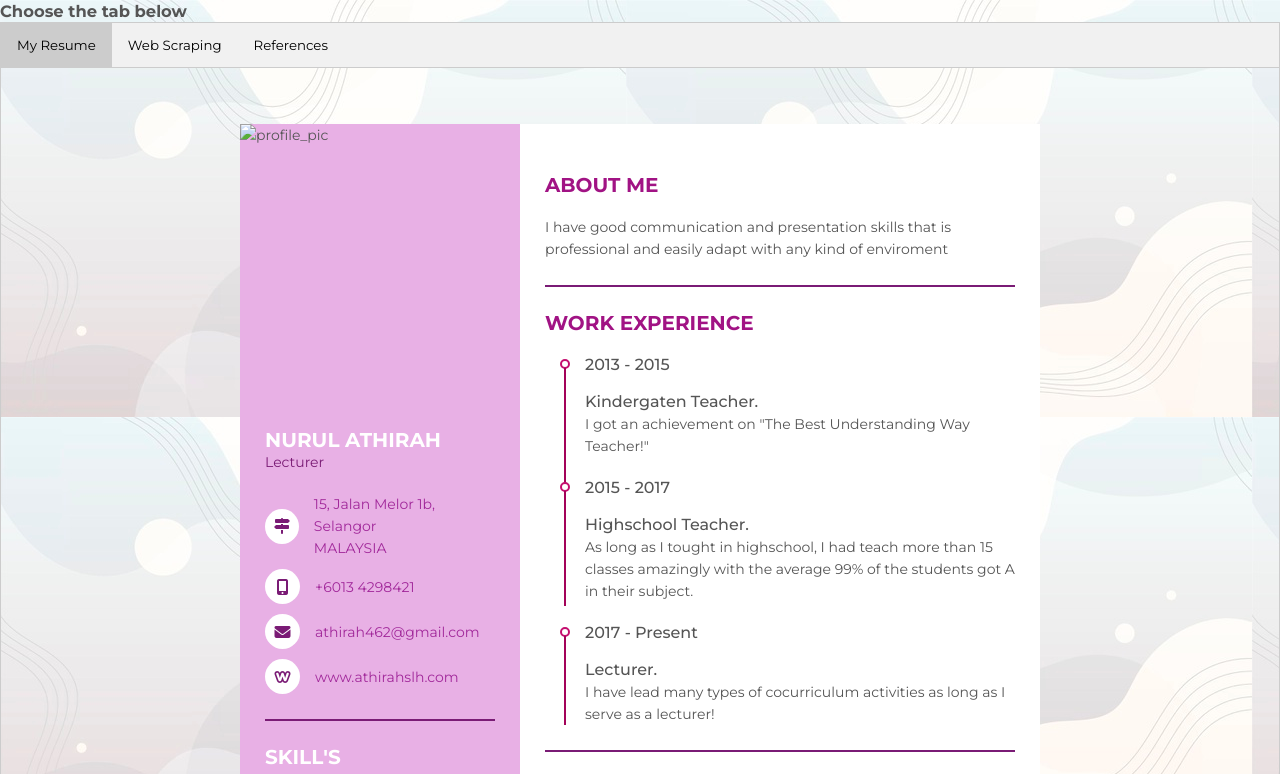
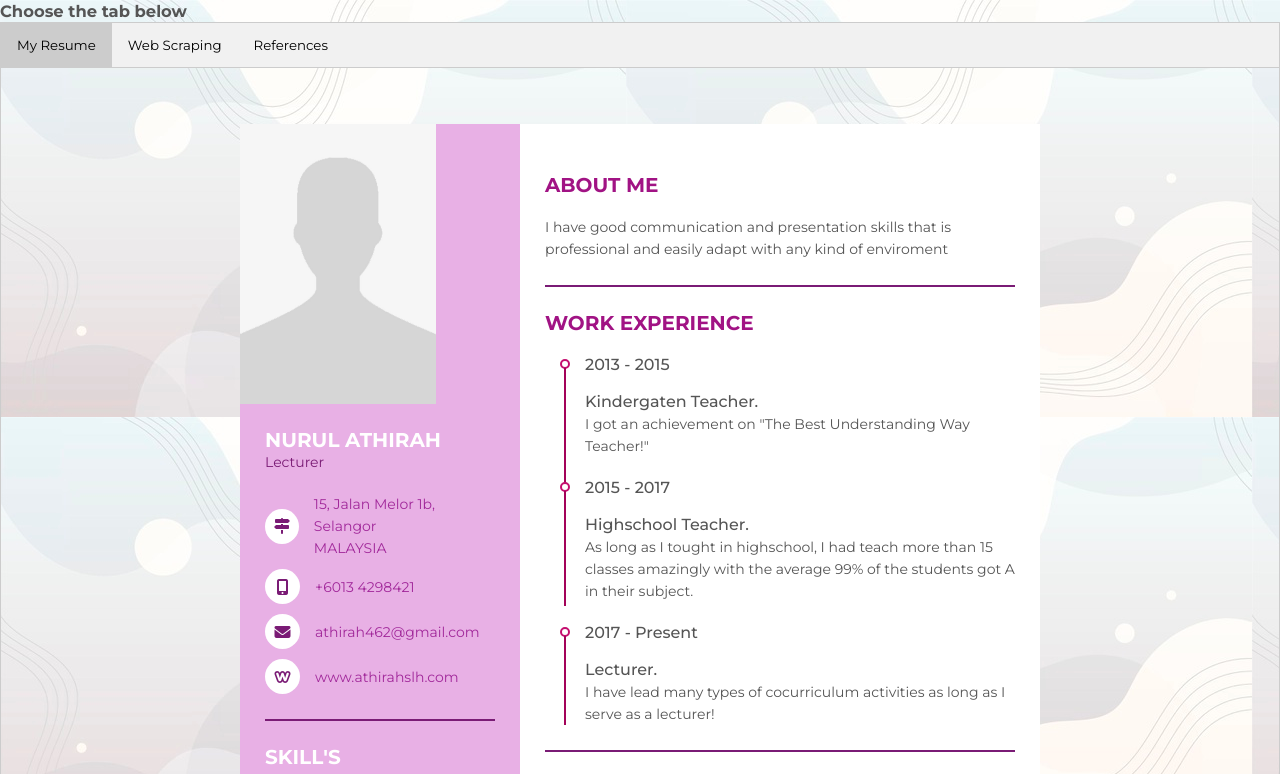
Before and after one commit to Athirah48/resumeproject, a plain HTML site: page index.html in a window 1280 px wide. Both pictures are taken after a click on the button "My Resume". Shown: the top 774 px of the page. Drawn offline with Linux system fonts and the light colour scheme.

Commit message:
Update index.html

```diff
--- a/index.html
+++ b/index.html
@@ -24,7 +24,7 @@ body {
 <div class="resume">
    <div class="resume_left">
      <div class="resume_profile">
-       <img src="profilepic.jpeg" alt="profile_pic">
+       <img src="profilepic.jfif" alt="profile_pic">
      </div>
      <div class="resume_content">
        <div class="resume_item resume_info">
```
